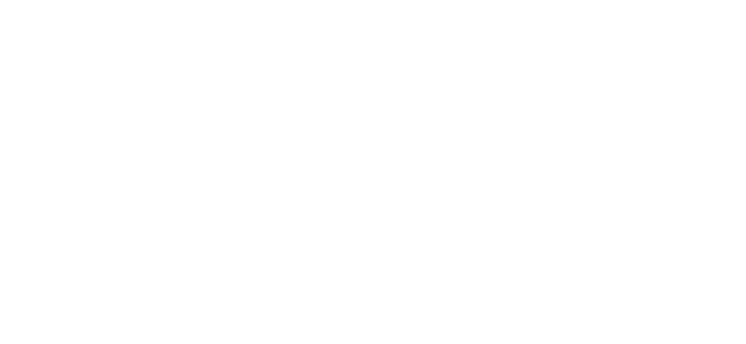
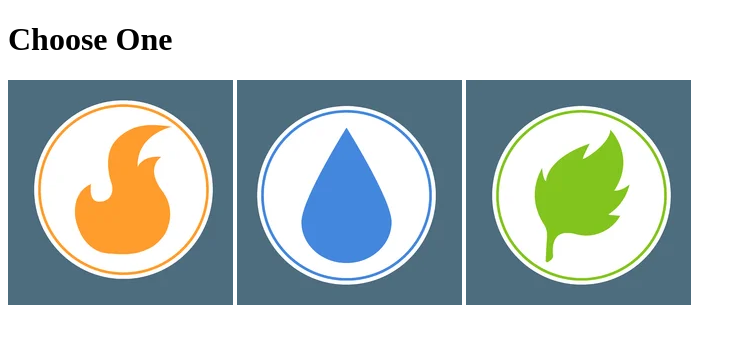
Before and after one commit to samfoit/odin-rock-paper-scissors, a plain HTML site: page index.html in a window 1280 px wide. Shown: the whole page, without its empty margins (0-746 px from the left). Drawn offline with Linux system fonts and the light colour scheme.

Commit message:
basic layout

```diff
--- a/index.html
+++ b/index.html
@@ -8,5 +8,11 @@
     <script src="game.js"></script>
 </head>
 <body>
+    <h1>Choose One</h1>
+    <div>
+        <img src="images/fireIcon.png">
+        <img src="images/waterIcon.png">
+        <img src="images/earthIcon.png">
+    </div>
 </body>
 </html>
```
